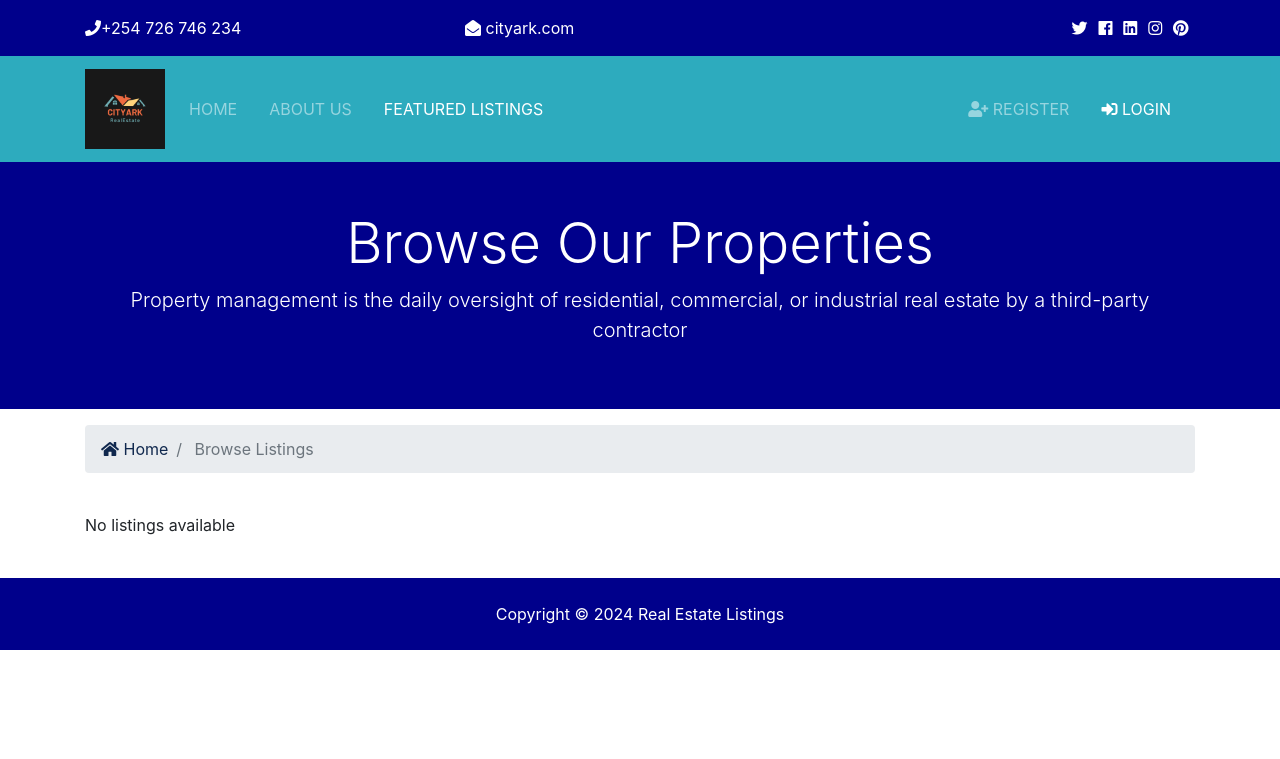
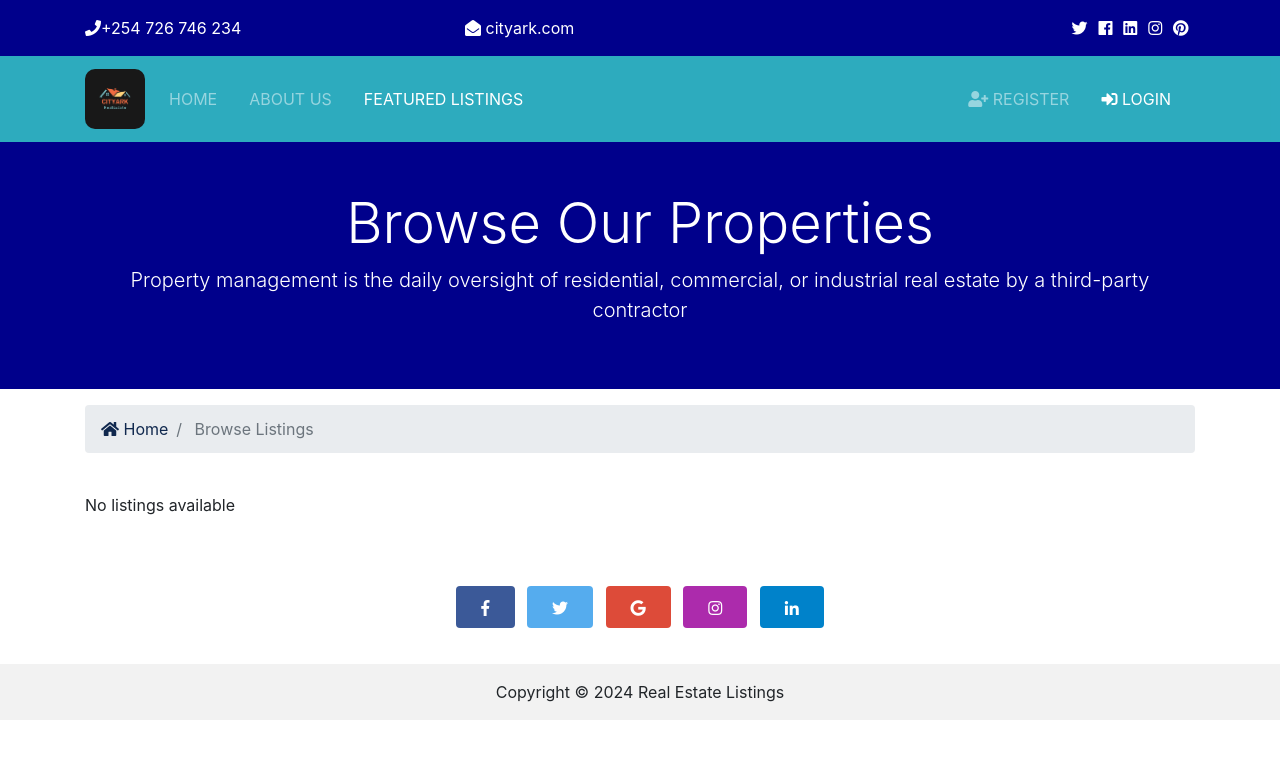
Before and after one commit to rodgersxy/Real-Estate-Listings, a Django app: page /listings/ in a window 1280 px wide. Shown: the top 759 px of the page. Run offline with Django 3.2, Linux system fonts and the light colour scheme; data that the repository does not hold is empty; some libraries are stand-ins or nearby versions.

Commit message:
footer styling

```diff
--- a/btre/static/css/style.css
+++ b/btre/static/css/style.css
@@ -4,12 +4,18 @@
 img {
   width: 100%; }
 
+.btn {
+  padding: .55rem 1.5rem .45rem;
+}
+
 .logo {
-  width: 80px; }
+  border-radius: 10px;
+  width: 60px; }
 
 .navbar {
   opacity: 0.9;
-  text-transform: uppercase; }
+  text-transform: uppercase;
+}
 
 .social a {
   margin-right: 0.4rem; }
@@ -31,7 +37,7 @@ img {
     left: 0;
     min-height: 400px;
     width: 100%;
-    background: rgba(51, 51, 51, 0.8); }
+    background: rgba(51, 39, 39, 0.8); }
 
 #services {
   background: url(../img/building.jpg) no-repeat top center fixed/cover;
--- a/templates/admin/base_site.html
+++ b/templates/admin/base_site.html
@@ -11,4 +11,5 @@
 {% endblock %}
 {% block extrastyle %}
     <link rel="stylesheet" href="{% static 'css/admin.css' %}">
+
 {% endblock %}
--- a/templates/partials/_footer.html
+++ b/templates/partials/_footer.html
@@ -1,4 +1,79 @@
 <!-- Footer -->
-<footer id="" class="py-4 text-white text-center" style="background-color:darkblue;">
+<!-- <footer id="" class="py-4 text-white text-center" style="background-color:darkblue;">
   Copyright &copy; <span class="year"></span> Real Estate Listings
+</footer> -->
+<footer class="bg-body-tertiary text-center">
+  <!-- Grid container -->
+  <div class="container p-4 pb-0">
+    <!-- Section: Social media -->
+    <section class="mb-2">
+      <!-- Facebook -->
+      <a
+      data-mdb-ripple-init
+        class="btn text-white btn-floating m-1"
+        style="background-color: #3b5998;"
+        href="#!"
+        role="button"
+        ><i class="fab fa-facebook-f"></i
+      ></a>
+
+      <!-- Twitter -->
+      <a
+        data-mdb-ripple-init
+        class="btn text-white btn-floating m-1"
+        style="background-color: #55acee;"
+        href="#!"
+        role="button"
+        ><i class="fab fa-twitter"></i
+      ></a>
+
+      <!-- Google -->
+      <a
+        data-mdb-ripple-init
+        class="btn text-white btn-floating m-1"
+        style="background-color: #dd4b39;"
+        href="#!"
+        role="button"
+        ><i class="fab fa-google"></i
+      ></a>
+
+      <!-- Instagram -->
+      <a
+        data-mdb-ripple-init
+        class="btn text-white btn-floating m-1"
+        style="background-color: #ac2bac;"
+        href="#!"
+        role="button"
+        ><i class="fab fa-instagram"></i
+      ></a>
+
+      <!-- Linkedin -->
+      <a
+        data-mdb-ripple-init
+        class="btn text-white btn-floating m-1"
+        style="background-color: #0082ca;"
+        href="#!"
+        role="button"
+        ><i class="fab fa-linkedin-in"></i
+      ></a>
+      <!-- Github -->
+      <!-- <a
+        data-mdb-ripple-init
+        class="btn text-white btn-floating m-1"
+        style="background-color: #333333;"
+        href="#!"
+        role="button"
+        ><i class="fab fa-github"></i
+      ></a> -->
+    </section>
+    <!-- Section: Social media -->
+  </div>
+  <!-- Grid container -->
+
+  <!-- Copyright -->
+  <div class="text-center p-3" style="background-color: rgba(0, 0, 0, 0.05);">
+    Copyright &copy; <span class="year"></span> Real Estate Listings
+
+  </div>
+  <!-- Copyright -->
 </footer>
```
